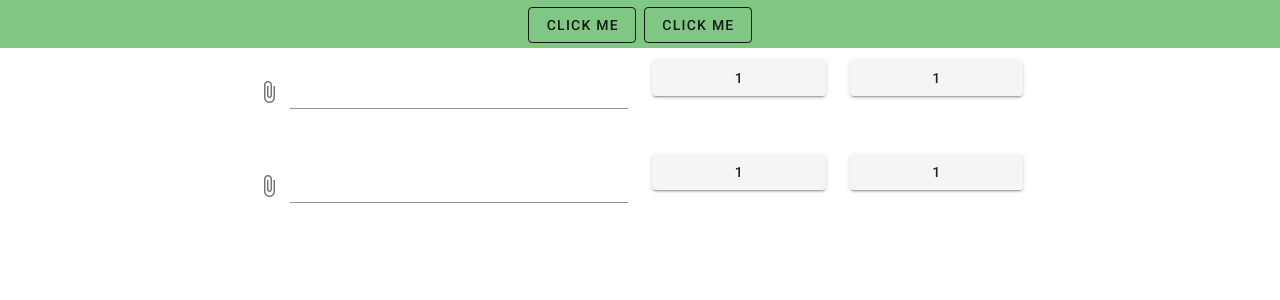
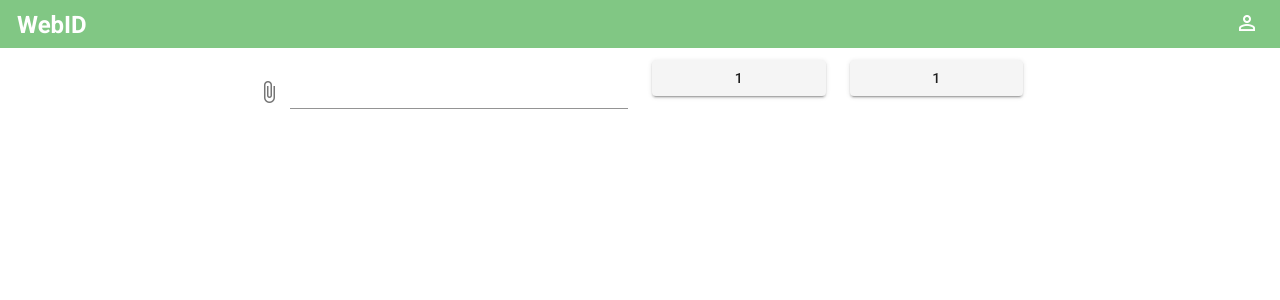
Before and after one commit to KozakoPolako/WebID, a Vue app in the folder WebID_Client/: page /add in a window 1280 px wide. Shown: the top 300 px of the page. Built offline with nearby package versions, Linux system fonts and the light colour scheme.

Commit message:
progress with client

```diff
--- a/WebID_Client/src/components/Navigation.vue
+++ b/WebID_Client/src/components/Navigation.vue
@@ -8,22 +8,31 @@
       outlined
       dense
       >
-        <v-spacer />
-        <v-btn
-          outlined
-        >
-          click me</v-btn>
-        <div  class="px-1"></div>
-        <v-btn
-          outlined
-        >
-          click me</v-btn>
-        <v-spacer />
+        <v-row>
+          <v-col md="2">
+            <h1 class="white--text">WebID</h1>
+          </v-col>
+          <v-spacer></v-spacer>
+          <v-menu offset-y>
+            <template v-slot:activator="{ on, attrs }">
+              <v-btn fab text v-bind="attrs" v-on="on" color="white">
+                <v-icon >mdi-account-outline</v-icon>
+              </v-btn>
+            </template>
+            <v-card>
+              <v-card-title primary-title>
+                Actions
+              </v-card-title>
+              <v-divider></v-divider>
+              <v-card-text justify-center>
+                <v-col cols="6" justify="center"><v-btn plain @click="$router.push({ name: 'addDocument' })"> Dodaj Dokument </v-btn></v-col>
+                <v-col cols="6"><v-btn plain > Moje Dokumenty </v-btn></v-col>
+                <v-col cols="12"><v-btn plain > Zarządzaj kontem </v-btn></v-col>
+              </v-card-text>
+            </v-card>
+          </v-menu>
+        </v-row>
       </v-app-bar>
-      <v-sheet
-      if="scrolling-techniques-7"
-      class="overflow-y-auto"
-      ></v-sheet>
   </nav>
 </template>
 
--- a/WebID_Client/src/views/AddDocument.vue
+++ b/WebID_Client/src/views/AddDocument.vue
@@ -1,36 +1,17 @@
 <template>
   <v-container>
     <v-row justify="center">
-        <v-col  xs="12" lg="4">
+        <v-col cols="12" md="4">
             <v-file-input></v-file-input>
         </v-col>
-        <v-col  xs="12" lg="2">
+        <v-col  cols="12" md="2">
             <v-btn
             block
             >
             1
             </v-btn>
         </v-col>
-        <v-col  xs="12" lg="2">
-            <v-btn
-            block
-            >
-            1
-            </v-btn>
-        </v-col>
-    </v-row>
-    <v-row justify="center">
-        <v-col  xs="12" lg="4">
-            <v-file-input></v-file-input>
-        </v-col>
-        <v-col  xs="12" lg="2">
-            <v-btn
-            block
-            >
-            1
-            </v-btn>
-        </v-col>
-        <v-col  xs="12" lg="2">
+        <v-col  cols="12" md="2">
             <v-btn
             block
             >
```
Also changed, not shown: WebID_Client/src/components/AddDocumentForm.vue (added, +13 -0 lines), 1 other file (tests, documents, lock files or other folders).
